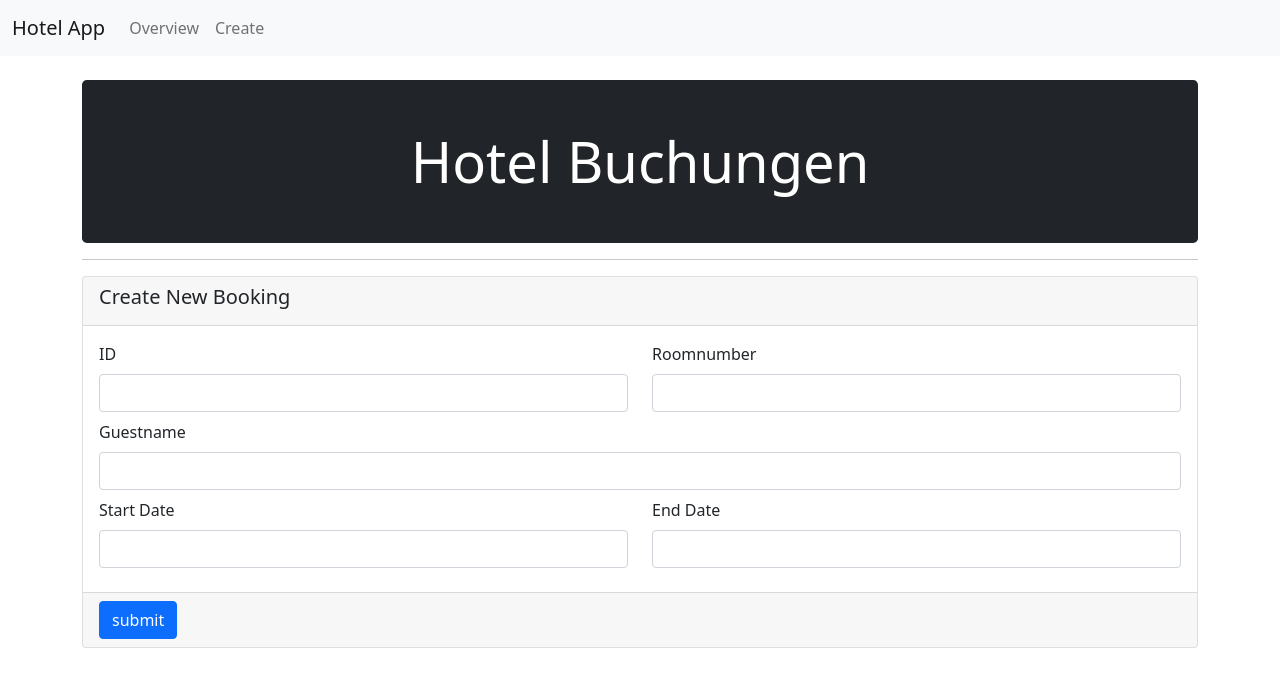
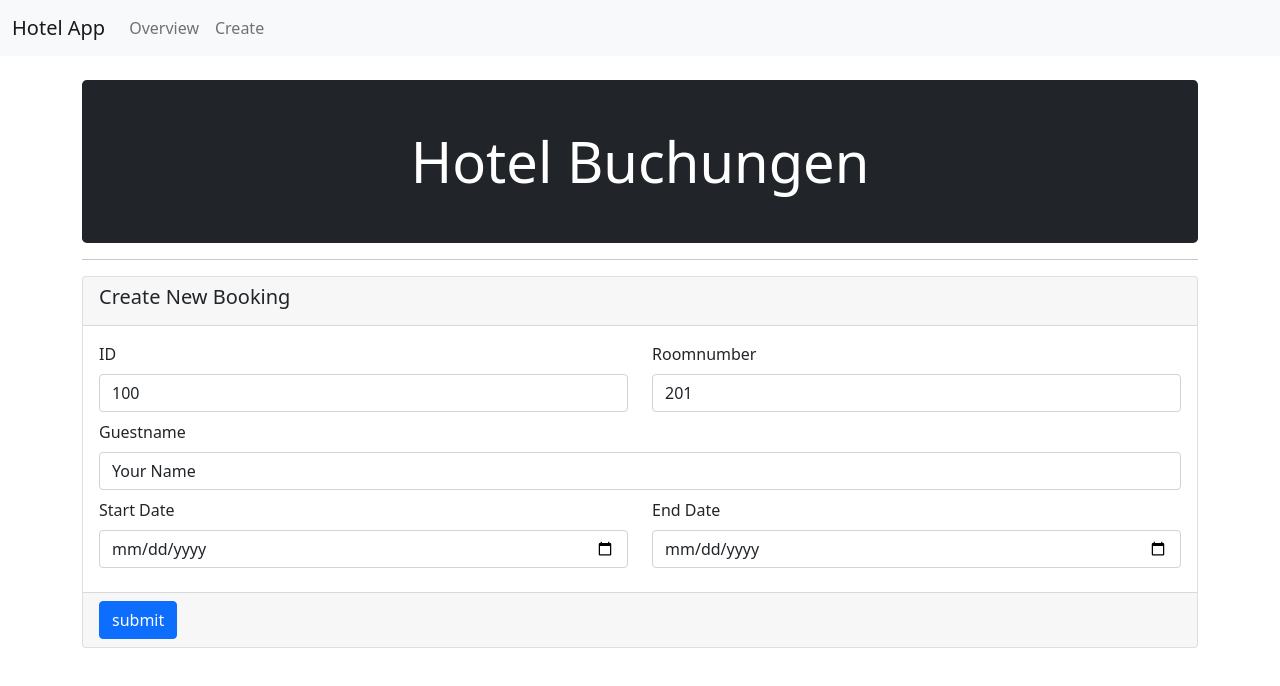
Before and after one commit to MaxKraemer/Hotel-App, an Angular app: page /creatBooking in a window 1280 px wide. Shown: the top 686 px of the page. Built offline with nearby package versions, Linux system fonts and the light colour scheme.

Commit message:
add form

```diff
--- a/src/app/app.module.ts
+++ b/src/app/app.module.ts
@@ -5,6 +5,7 @@
 import { AppComponent } from './app.component';
 import { BookingsComponent } from './bookings/bookings.component';
 import { CreatBookingComponent } from './creat-booking/creat-booking.component';
+import { FormsModule } from '@angular/forms';
 
 @NgModule({
   declarations: [
@@ -14,7 +15,8 @@
   ],
   imports: [
     BrowserModule,
-    AppRoutingModule
+    AppRoutingModule,
+    FormsModule
   ],
   providers: [],
   bootstrap: [AppComponent]
--- a/src/app/creat-booking/creat-booking.component.html
+++ b/src/app/creat-booking/creat-booking.component.html
@@ -7,19 +7,19 @@
             <div class="row mb-2">
                 <div class="col">
                     <label class="form-label">ID</label>
-                    <input class="form-control">
+                    <input type="number" [(ngModel)]="booking.id" name="ID" class="form-control">
                 </div>
 
                 <div class="col">
                     <label class="form-label">Roomnumber</label>
-                    <input class="form-control">
+                    <input type="number"  class="form-control" [(ngModel)]="booking.roomnumber" name="roomnumber">
                 </div>
 
             </div>
             <div class="row mb-2">
                 <div class="col">
                     <label class="form-label">Guestname</label>
-                    <input class="form-control">
+                    <input type="text"  class="form-control"[(ngModel)]="booking.name" name="name">
                 </div>
 
             </div>
@@ -27,11 +27,11 @@
             <div class="row mb-2">
                 <div class="col">
                     <label class="form-label">Start Date</label>
-                    <input class="form-control">
+                    <input type="date" class="form-control" [(ngModel)]="booking.startDate" name="startDate">
                 </div>
                 <div class="col">
                     <label class="form-label">End Date</label>
-                    <input class="form-control">
+                    <input type="date" class="form-control" [(ngModel)]="booking.endDate" name="endDate">
                 </div>
 
             </div>
--- a/src/app/creat-booking/creat-booking.component.ts
+++ b/src/app/creat-booking/creat-booking.component.ts
@@ -16,8 +16,8 @@
   booking: booking = {
 
     id: 100,
-    name: "your name",
-    roomnumber: 100,
+    name: "Your Name",
+    roomnumber: 201,
     startDate: new Date(),
     endDate: new Date()
 
```
